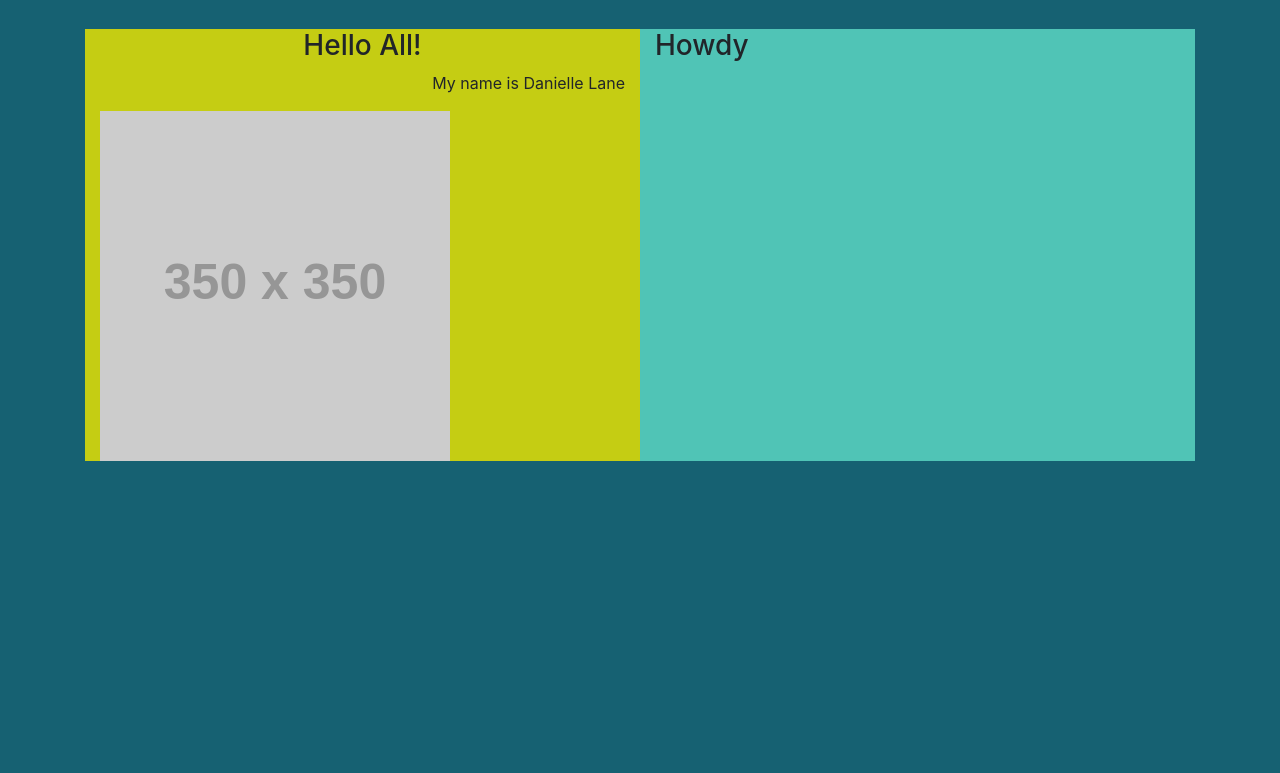
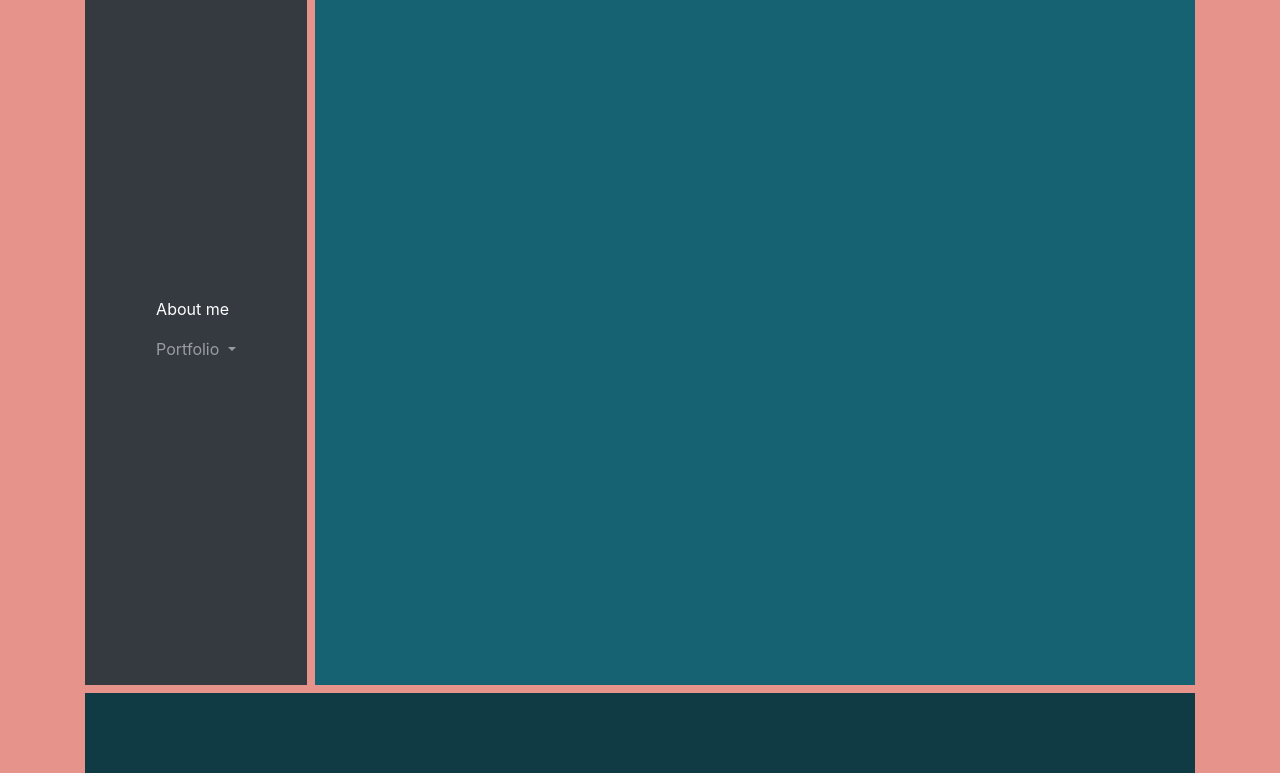
Before and after one commit to danilane1821/danilane1821.github.io, a plain HTML site: page index.html in a window 1280 px wide. Shown: the part 313-1086 px from the top of the page. Before the commit the page ends 800 px from the top, so only its background shows below. Drawn offline with nearby package versions, Linux system fonts and the light colour scheme; placeholder pictures from the web are drawn by us.

Commit message:
style and color changes;

```diff
--- a/css/styles.css
+++ b/css/styles.css
@@ -1,8 +1,10 @@
 
-body{
-    background-color: #166172;
+body {
+    margin: 0;
+    padding: 0;
+    background-color: #E6938C;
+
 }
-
 
 
 .jumbotron {
@@ -13,7 +15,7 @@ body{
 #jumh1 {
     text-align: center;
     font-size: 60px;
-    color: #C5CD13;
+    color: #E6938C;
     font-family: 'Fjalla One', sans-serif;
     font-family: 'Righteous', cursive;
     font-family: 'Cinzel', serif;
@@ -28,18 +30,37 @@ body{
     font-family: 'Cinzel', serif;
 }
 
-#about-me {
-    background-color: #C5CD13;
+
+.main {
+    display: grid;
+    grid-template-columns: 20% 1fr;
+    grid-template-rows: 10% 1fr 10% 10%;
+    height: 100vh;
+    grid-gap: .5em;
+    grid-template-areas:
+            "nav article"
+            "nav article"
+            "nav article"
+            "footer footer";
 }
 
-#other {
-    background-color: #50C4B6;
+
+.main {
+    grid-area: main;
 }
 
-#placeholder {
-    float: left;
+.nav {
+    background-color: #103A44;
+    grid-area: nav;
 }
 
-#abouth3 {
-    text-align: center;
+.article {
+    background-color: #166172;
+    grid-area: article;
 }
+
+
+.footer {
+    background-color: #103A44;
+    grid-area: footer;
+}
--- a/index.html
+++ b/index.html
@@ -9,8 +9,15 @@
     <link rel="stylesheet" href="css/styles.css">
 </head>
 <body class="container">
-<!--navbar start--------------------------->
-<nav class="navbar navbar-expand-lg navbar-dark bg-dark">
+
+<div class="jumbotron">
+    <h1 id="jumh1">Danielle Lane</h1>
+    <h2 id="jumh2">Junior Web Developer</h2>
+</div>
+
+<main class="main">
+<!--    side nav start-->
+    <nav class="nav navbar navbar-dark bg-dark">
                 <ul class="navbar-nav m-auto">
                     <li class="nav-item active">
                         <a class="nav-link" href="#">About me <span class="sr-only">(current)</span></a>
@@ -26,36 +33,18 @@
                     </li>
                 </ul>
         </nav>
+    </nav>
 
+<!--    main content-->
+    <article class="article">
 
+    </article>
 
+<!--    footer-->
+    <footer class="footer">
 
-<!--jumbotron start------------>
-    <div class="jumbotron">
-    <h1 id="jumh1">Danielle Lane</h1>
-    <h2 id="jumh2">Junior Web Developer</h2>
-    </div>
-
-    <!--main content start--------->
-    <div id="about-me" class="container">
-        <div class="row">
-            <div class="col-sm">
-        <h3 id="abouth3">Hello All!</h3>
-        <p class="float-right">My name is Danielle Lane</p>
-        <img id="placeholder" class="float-left" src="https://via.placeholder.com/350">
-
-            </div>
-                <div id="other" class="col-sm">
-                    <h3 id="otherh3">Howdy</h3>
-                </div>
-        </div>
-    </div>
-
-
-
-
-
-
+    </footer>
+</main>
 
 
 <script src="https://code.jquery.com/jquery-3.3.1.slim.min.js" integrity="sha384-q8i/X+965DzO0rT7abK41JStQIAqVgRVzpbzo5smXKp4YfRvH+8abtTE1Pi6jizo" crossorigin="anonymous"></script>
```
Lines whose indentation alone changed are shown as unchanged.
